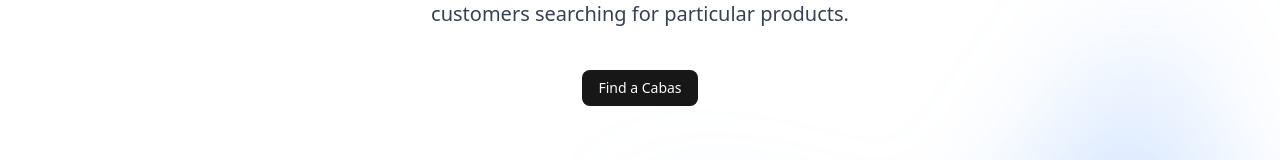
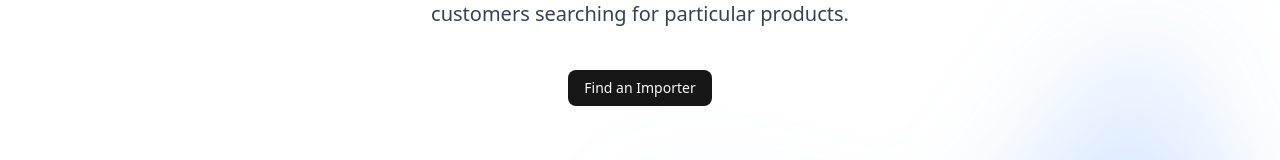
Before and after one commit to nazimboudeffa/bag-commerce-next15-mongodb, a Next.js app: page / in a window 1280 px wide. Shown: the part 374-534 px from the top of the page. Built offline with nearby package versions, Linux system fonts and the light colour scheme; no server answers.

Commit message:
added importers

```diff
--- a/src/components/Hero.tsx
+++ b/src/components/Hero.tsx
@@ -20,10 +20,10 @@
             </p>
             <div className="mt-10 flex items-center justify-center gap-x-6">
               <Link
-                href="/cabas"
+                href="/u"
                 className={`${buttonVariants({ variant: "default" })}`}
               >
-                Find a Cabas
+                Find an Importer
               </Link>
             </div>
           </div>
```
